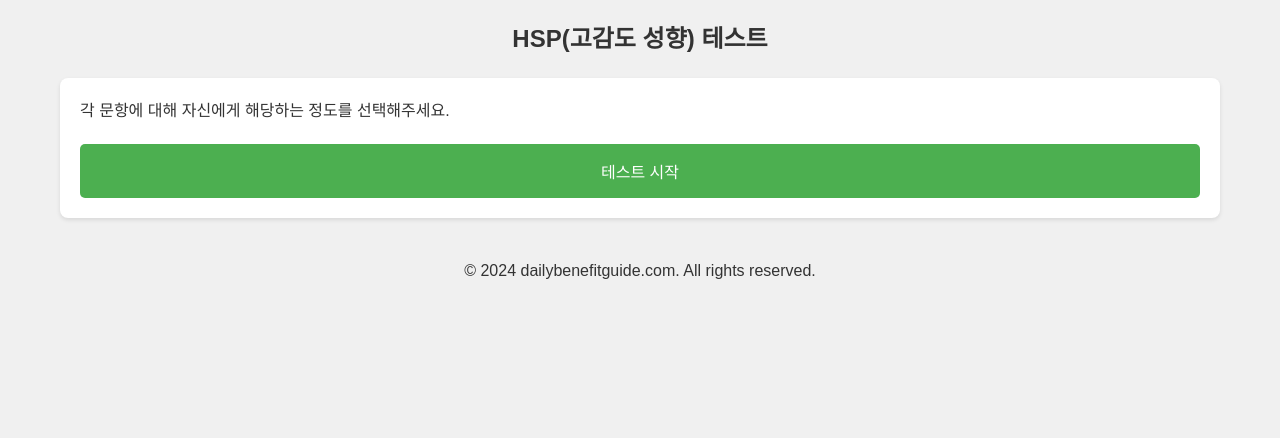
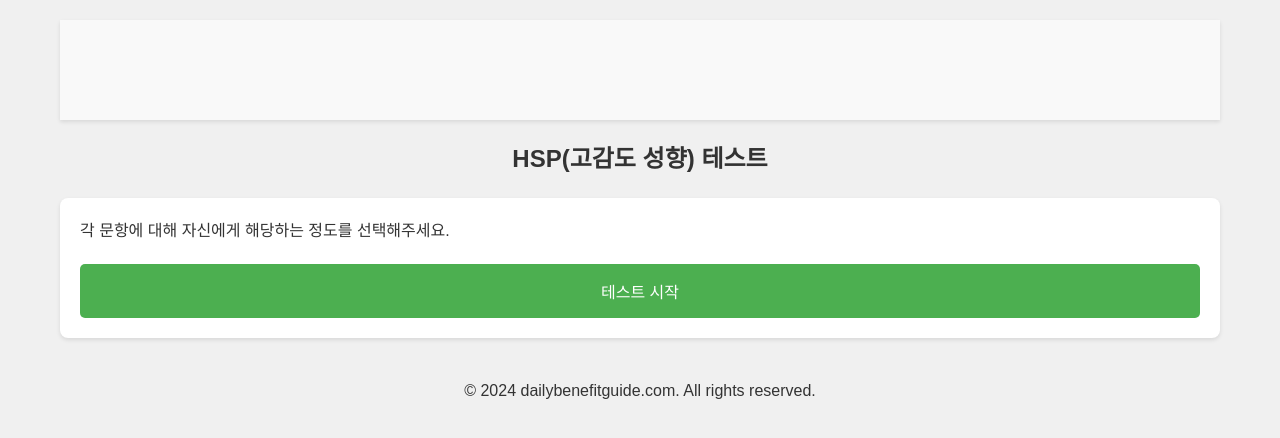
Before and after one commit to arario1538/hsp-test, a plain HTML site: page index.html in a window 1280 px wide. Drawn offline with nearby package versions, Linux system fonts and the light colour scheme.

Commit message:
Update style.css

```diff
--- a/style.css
+++ b/style.css
@@ -141,3 +141,20 @@ button:hover {
 .right-ad {
     right: 10px;
 }
+
+/* 상단 광고 */
+#ad-container, #top-ad {
+    width: 100%;
+    height: 100px; /* 광고 높이를 조정 */
+    background-color: #f9f9f9; /* 배경색 설정 */
+    display: flex;
+    justify-content: center;
+    align-items: center;
+    margin-bottom: 20px; /* 본문과 간격 추가 */
+    box-shadow: 0 2px 4px rgba(0, 0, 0, 0.1); /* 약간의 그림자 효과 */
+}
+
+#ad-container p, #top-ad p {
+    font-size: 16px;
+    color: #333;
+}
```
